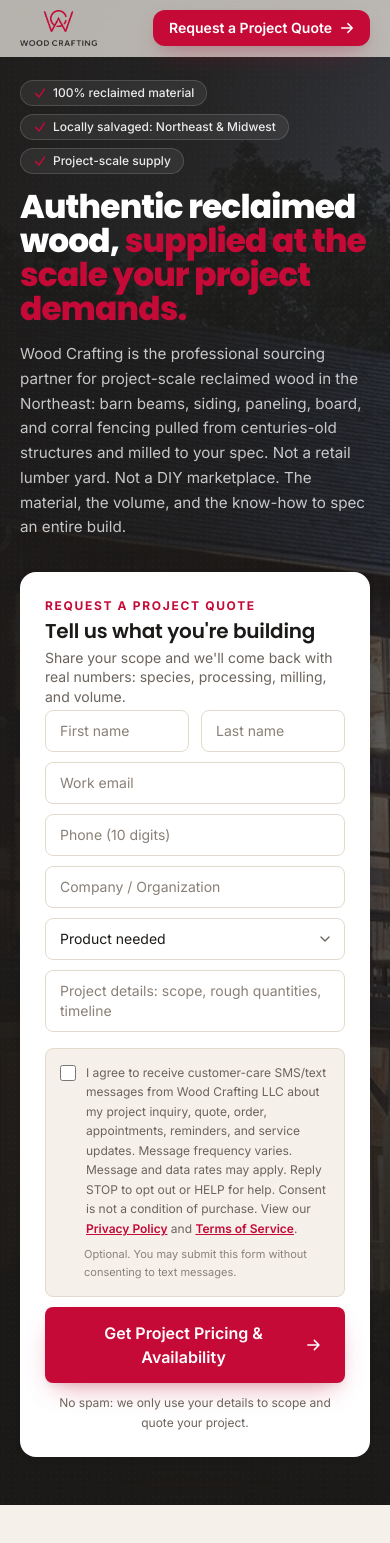
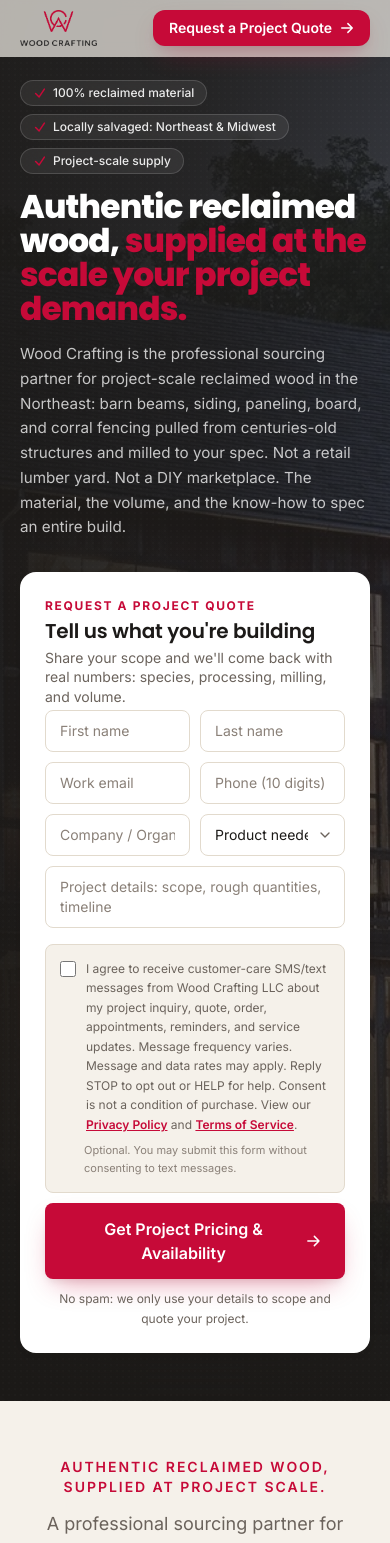
Before and after one commit to Landing-Pages-Websites/wood-crafting-landing, a Next.js app: page / in a window 390 px wide. Shown: the top 1543 px of the page. Built offline with nearby package versions, Linux system fonts and the light colour scheme.

Commit message:
edit: compact mobile quote form rows

```diff
--- a/src/components/FormCard.tsx
+++ b/src/components/FormCard.tsx
@@ -327,7 +327,7 @@
       </div>
 
       {/* First / Last */}
-      <div className="grid grid-cols-2 gap-3">
+      <div className="grid grid-cols-2 gap-2.5 lg:gap-3">
         <div>
           <label htmlFor={`${idPrefix}-first_name`} className="sr-only">First name</label>
           <input
@@ -378,8 +378,8 @@
         </div>
       </div>
 
-      {/* Email + Phone: two-column at desktop, stacked below 1024px */}
-      <div className="grid grid-cols-1 gap-2.5 lg:grid-cols-2 lg:gap-3">
+      {/* Email + Phone: two-column at desktop, compact two-column on mobile */}
+      <div className="grid grid-cols-2 gap-2.5 lg:gap-3">
       {/* Email */}
       <div>
         <label htmlFor={`${idPrefix}-email`} className="sr-only">Work email</label>
@@ -434,8 +434,8 @@
       </div>
       </div>
 
-      {/* Company + Product: two-column at desktop, stacked below 1024px */}
-      <div className="grid grid-cols-1 gap-2.5 lg:grid-cols-2 lg:gap-3">
+      {/* Company + Product: two-column at desktop, compact two-column on mobile */}
+      <div className="grid grid-cols-2 gap-2.5 lg:gap-3">
       {/* Company (required) */}
       <div>
         <label htmlFor={`${idPrefix}-company`} className="sr-only">
```
